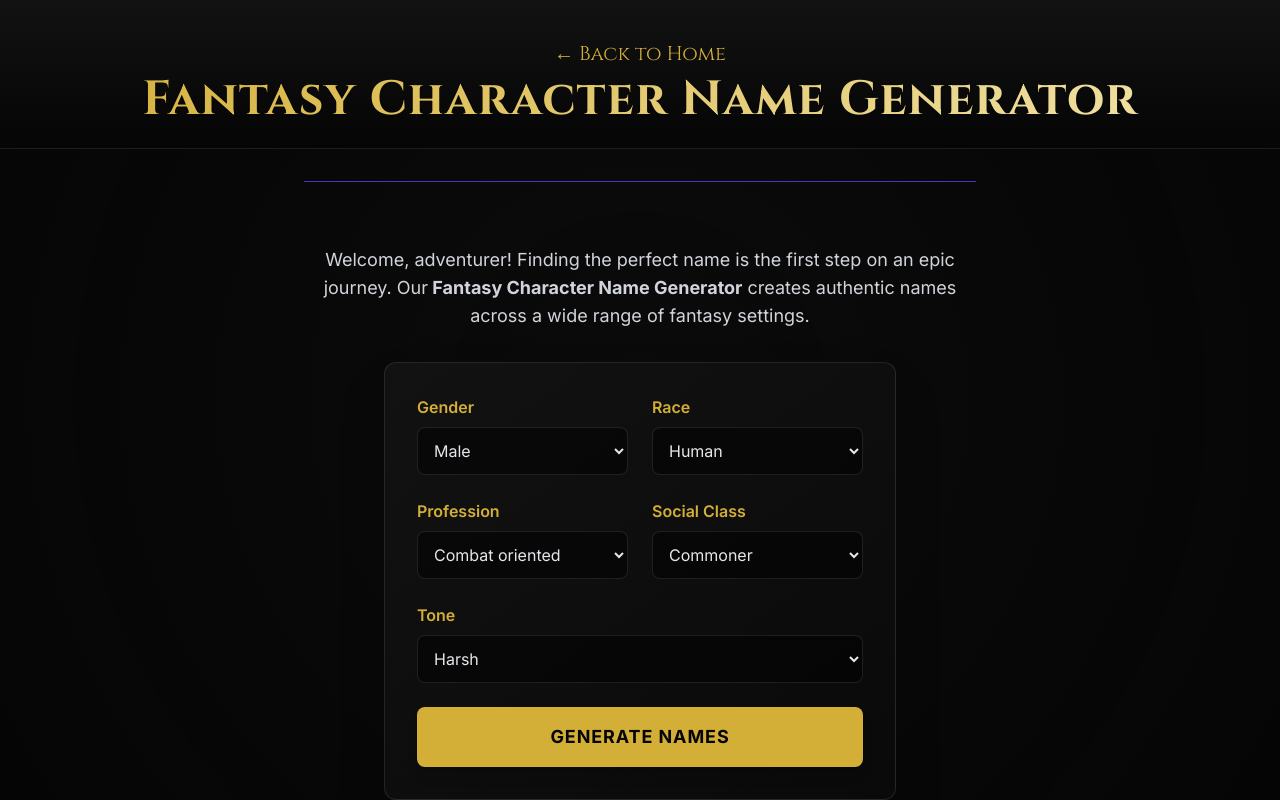
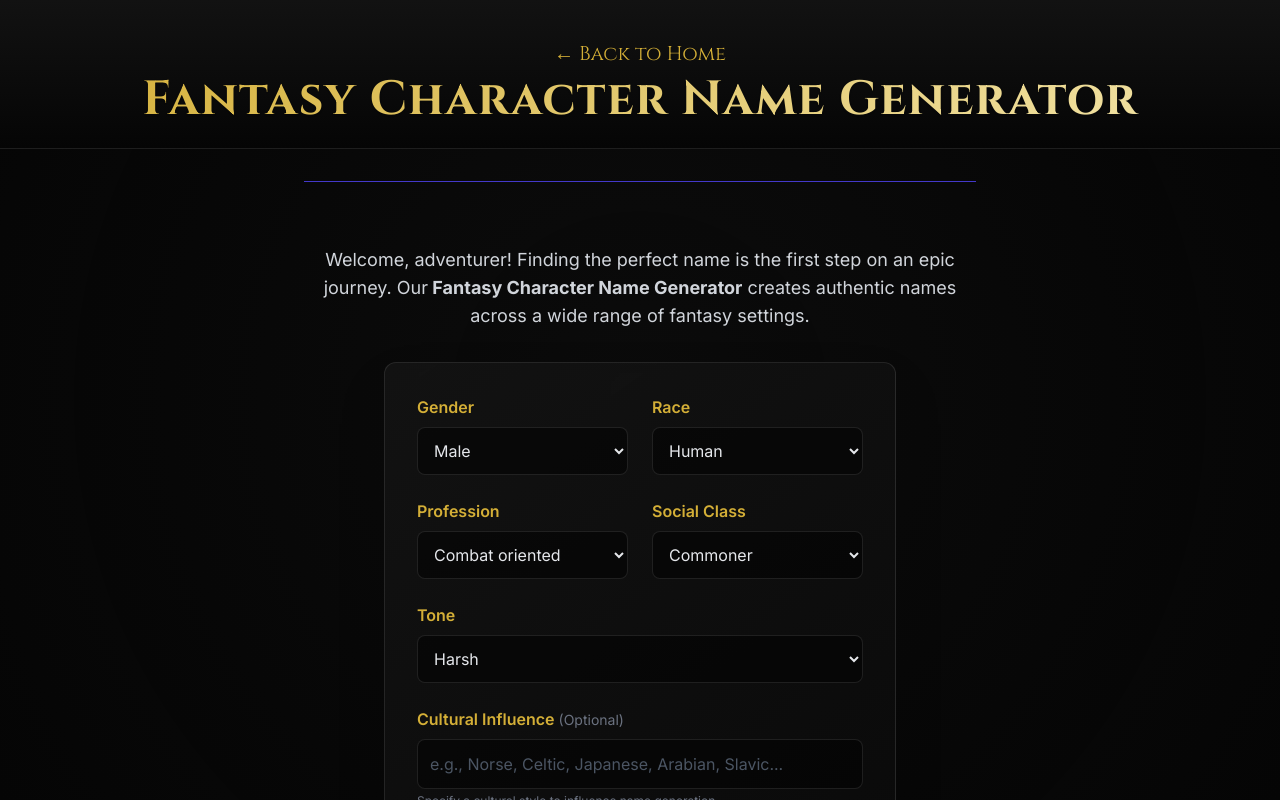
Before and after one commit to JiriTill/fantasytools, a React (Vite) app in the folder client/: page /character in a window 1280 px wide. Shown: the top 800 px of the page. Built offline with nearby package versions, Linux system fonts and the light colour scheme.

Commit message:
feat: Add Cultural Influence field to Character generator

```diff
--- a/client/src/pages/Character.jsx
+++ b/client/src/pages/Character.jsx
@@ -14,7 +14,8 @@ export default function Character() {
     race: 'Human',
     profession: 'Combat oriented',
     socialClass: 'Commoner',
-    tone: 'Harsh'
+    tone: 'Harsh',
+    culturalInfluence: ''
   });
 
   const [names, setNames] = useState([]);
@@ -82,6 +83,7 @@ Generate 10 unique and original fantasy character names for a character with the
 - Social Class: ${form.socialClass}
 - Profession: ${form.profession}
 - Naming Style or Tone: ${form.tone}
+${form.culturalInfluence ? `- Cultural Influence: ${form.culturalInfluence}` : ''}
 
 Rules:
 - Names must be immersive, believable, and suitable for a fantasy RPG, Dungeons & Dragons, or novel, reflecting the character’s race, culture, background, status, and role.
@@ -240,6 +242,21 @@ Rules:
               </select>
             </label>
 
+            <label className="block">
+              <span className="text-fantasy-gold font-semibold mb-2 block">
+                Cultural Influence <span className="text-gray-500 text-sm font-normal">(Optional)</span>
+              </span>
+              <input
+                type="text"
+                name="culturalInfluence"
+                value={form.culturalInfluence}
+                onChange={handleChange}
+                placeholder="e.g., Norse, Celtic, Japanese, Arabian, Slavic..."
+                className="w-full p-3 bg-black/50 border border-white/10 rounded-lg text-gray-200 placeholder-gray-600 focus:border-fantasy-gold focus:outline-none transition"
+              />
+              <p className="text-xs text-gray-500 mt-1">Specify a cultural style to influence name generation</p>
+            </label>
+
             <button
               type="submit"
               disabled={loading}
```
